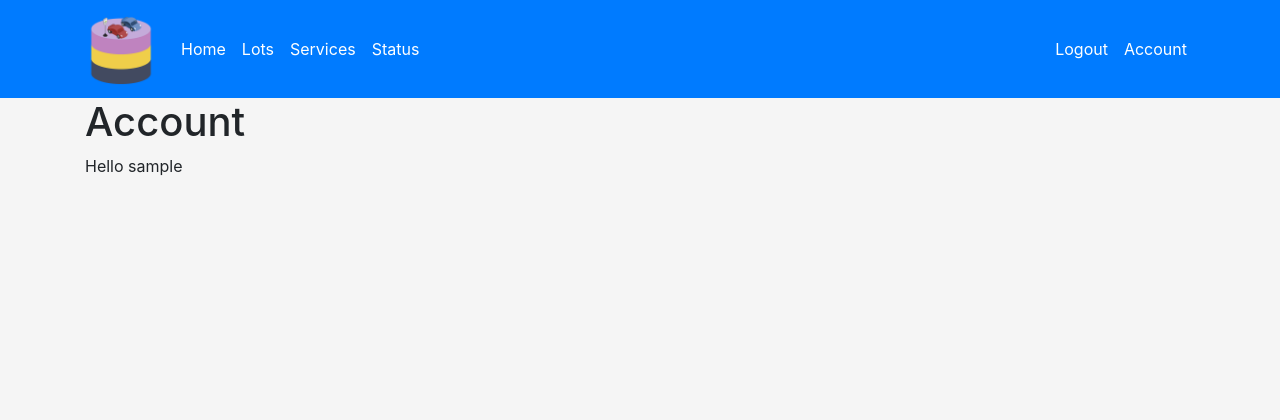
After one commit to AYasinAkalin/ParkingLotManagement, a Flask app: a page that uses src/app/templates/header.html in a window 1280 px wide. The commit adds this page. Shown: the top 420 px of the page. Run offline with Flask 2, Linux system fonts and the light colour scheme; the visitor is signed in with stand-in values (Sample User, id 1); some libraries are stand-ins or nearby versions.

Commit message:
Create account.html

```diff
--- a/src/app/routes.py
+++ b/src/app/routes.py
@@ -272,6 +272,20 @@ def manage():
     elif request.method == 'POST':
         render_template('manage.html', brand=brand, title='Manage Lots')
         pass
+@app.route('/<username>/account', methods=['GET', 'POST'])
+def account(username):
+    if 'permission' in session:
+        print('logged in user is found')
+        if request.method == 'GET':
+            return render_template('account.html', brand=brand, title='Account')
+        elif request.method == 'POST':
+            ''' To be changed '''
+            return render_template('account.html', brand=brand, title='Account')
+    else:
+        print('no user. GTFO!')
+        abort(403)
+
+
 @app.errorhandler(403)
 def forbidden(e):
     return render_template('403.html'), 403
--- /dev/null
+++ b/src/app/templates/account.html
@@ -0,0 +1,9 @@
+<!DOCTYPE html>
+{% extends "base.html" %}
+
+{% block content%}
+  <h1>Account</h1>
+  {% if session['username'] %}
+    <p>Hello {{ session['username'] }}</p>
+  {% endif %}
+{% endblock %}
--- a/src/app/templates/header.html
+++ b/src/app/templates/header.html
@@ -30,6 +30,7 @@
 
       <!-- Navbar part 2 beginning -->
       <ul class="navbar-nav">
+
         <li class="nav-item active">
           {% if session['username'] %}
             <a class="nav-link" href="/logout">Logout</a>
@@ -39,7 +40,11 @@
         </li>
 
         <li class="nav-item active">
-          <a class="nav-link" href="/register">Register</a>
+          {% if not session['username'] %}
+            <a class="nav-link" href="/register">Register</a>
+          {% else %}
+            <a class="nav-link" href="{{ session['username'] }}/account">Account</a>
+          {% endif %}
         </li>
       </ul>
 
```
